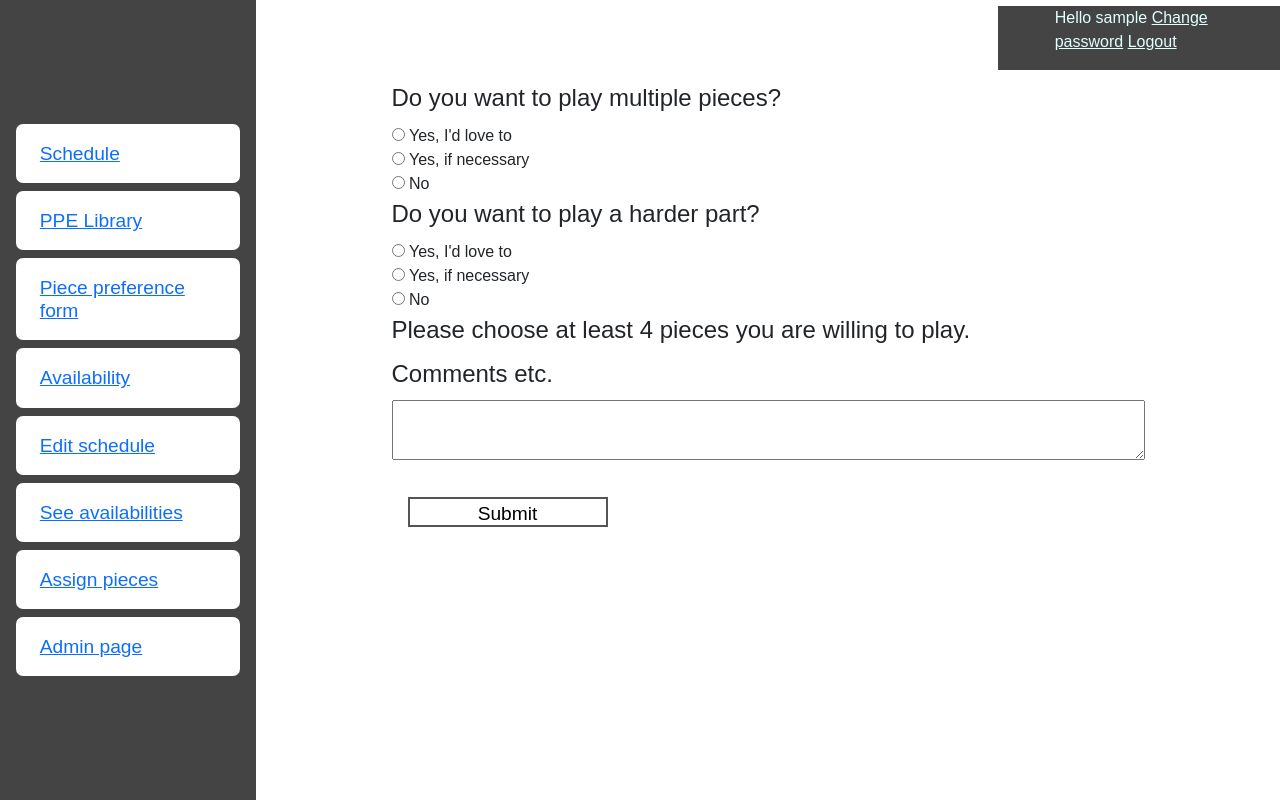
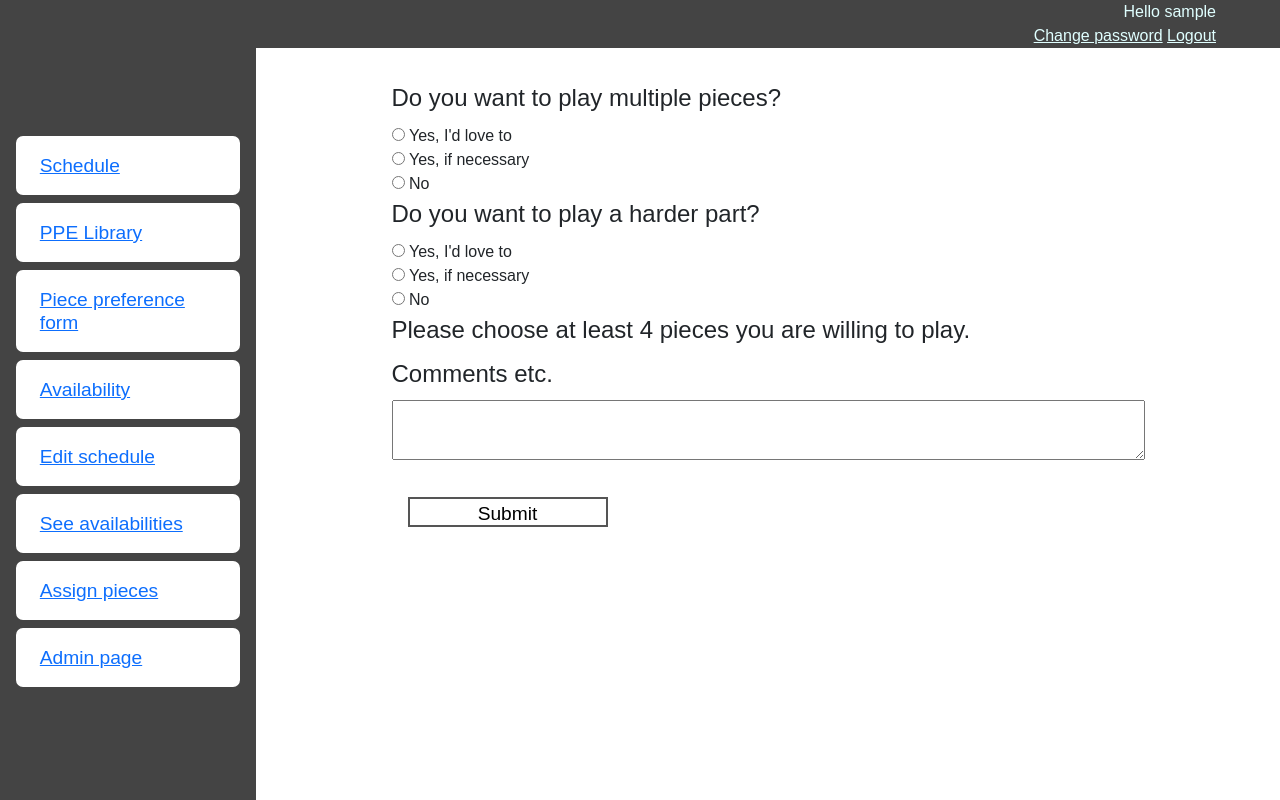
Before and after one commit to krforbes/ppe-website, a Django app: page /preferences/ in a window 1280 px wide. Run offline with Django 4.2, Linux system fonts and the light colour scheme; the visitor is signed in with stand-in values (Sample User, id 1); data that the repository does not hold is empty.

Commit message:
fixing formatting stuff

```diff
--- a/app/static/app/style.css
+++ b/app/static/app/style.css
@@ -68,7 +68,7 @@
 
 #top{
     height: 70px;
-    width: 100%;
+    min-width: 100%;
     position: absolute;
     top: 0%;
     left: 0%;
@@ -77,15 +77,12 @@
 
 .menu-account{
     background-color: #444444;
-    text-decoration: none;
-    position: absolute;
-    bottom: 0%;
-    right: 0%;
-    left: 78%;
     color: lightcyan;
+    text-align: right;
 }
 .menu-account p{
-    margin-left: 20%;
+    color: lightcyan;
+    margin-bottom: 0;
 }
 
 .menu-account a{
@@ -164,23 +161,13 @@
     border: none;
 }
 
-#bottom-menu{
-    background-color: gold;
-    position: relative;
-    left:0%;
-}
 #comments{
     background-color: lemonchiffon;
     overflow-wrap: break-word;
-    position: absolute;
-    left: 0%;
     height: 150px;
 }
 #suggested_matchings{
     background-color: rgb(255, 208, 215);
-    position: absolute;
-    left: 50%;
-    top: 0%;
     height: 150px;
 }
 .box{
@@ -198,9 +185,7 @@
 
 }
 #table-of-preferences{
-    position: absolute;
-    top: 164px;
-    width: 785px;
+    margin-top: 5%;
 }
 #pref_table{
     background-color: black;
--- a/app/templates/app/availability_md.html
+++ b/app/templates/app/availability_md.html
@@ -3,7 +3,7 @@
 {% block title %} View availability {% endblock %}
 
 {% block content %}
-
+<div>
 <p><b>People who have not updated availability since the last reset:</b>
 {% for user in missing %}
 {{user.username}}
@@ -17,4 +17,5 @@
 <li><a href = "{% url 'availability_view' piece.name %}">{{piece.name}}</a></li>
 {% endfor %}
 </p>
+</div>
 {% endblock %}
--- a/app/templates/app/base.html
+++ b/app/templates/app/base.html
@@ -14,16 +14,16 @@
   <div id = 'main-block'>
   {% if user.profile.cursed_with_comic_sans %}<div id = 'comic-sans'>{% endif %}
   <div id = 'top'>
-    <div  class = 'menu-account'><p> Hello {{user.username}}
-      <a class = 'smaller-link' href ="{% url 'change_password_setup' %}">Change password</a>
-      <a class = 'smaller-link' href ="{% url 'logout_action' %}">Logout</a></p>
+    <div  class = 'menu-account'><p style="margin-right: 5%;">Hello {{user.username}}</p>
+      <a href ="{% url 'change_password_setup' %}">Change password</a>
+      <a style="margin-right: 5%;" href ="{% url 'logout_action' %}">Logout</a>
      </div>
 
   </div>
   <div class="d-flex flex-row">
     {% block menu %}
-  <div id ='menu-block' class="d-flex align-items-center">
-  <div class="d-flex flex-column align-items-stretch flex-shrink-0 mx-3" style="flex: 1;">
+  <div id ='menu-block' class="d-flex">
+  <div class="d-flex flex-column align-items-stretch flex-shrink-0 mx-3" style="flex: 1; margin-top: 50%;">
   <div id="list-group list-group-flush">
     <div class = 'list-group-item-action py-3 my-2 container menu-element'><a href ="{% url 'schedule' %}"><h3>Schedule</h3></a></div>
     <div class = 'list-group-item-action py-3 my-2 container menu-element'><a href ="{% url 'library' %}"><h3>PPE Library</h3></a></div>
--- a/app/templates/app/schedule_md.html
+++ b/app/templates/app/schedule_md.html
@@ -4,7 +4,7 @@
 
 {% block content %}
 
-
+<div>
 <table class = 'schedule'>
     <tr>
         <th class = 'schedule_left unselectable'>  </th>
@@ -66,7 +66,7 @@
     <div class = '{{piece.name}}'>{{piece.availability}}</div>
     {% endfor %}
 </div>
-
+</div>
 
 <script>
     updating = false;
```
Also changed, not shown: app/templates/app/preferences_md.html (+10 -7 lines).
